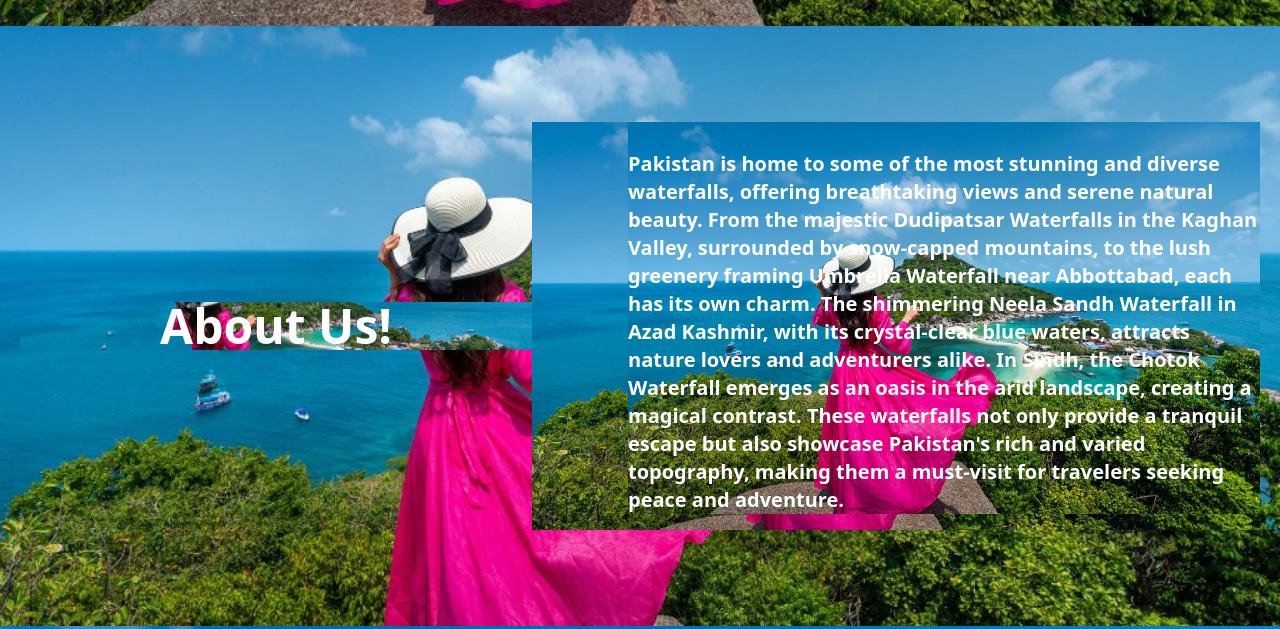
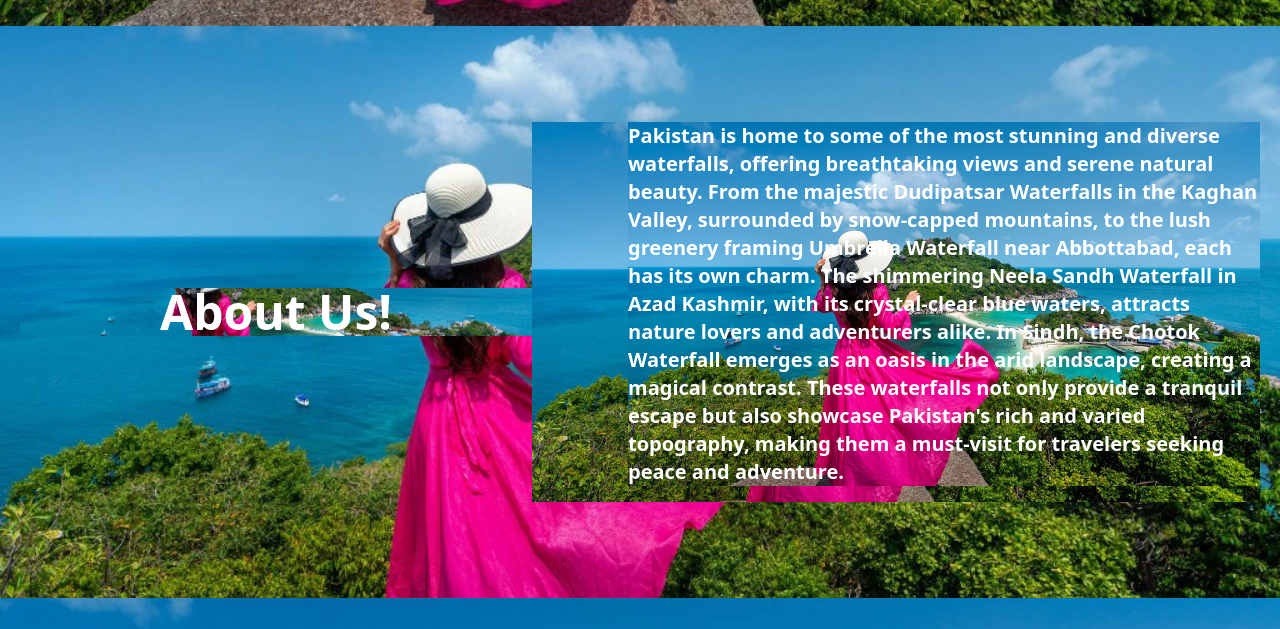
Before and after one commit to faqehanoor/Blog-Website, a Next.js app: page / in a window 1280 px wide. Shown: the part 900-1529 px from the top of the page. Built offline with nearby package versions, Linux system fonts and the light colour scheme.

Commit message:
Update about.tsx

```diff
--- a/src/app/components/about.tsx
+++ b/src/app/components/about.tsx
@@ -6,13 +6,12 @@ const About = () => {
       <section className="text-gray-600 body-font">
         <div className="container mx-auto flex px-5 py-24 md:flex-row flex-col items-center">
           <div className="lg:max-w-lg lg:w-full md:w-1/2 w-5/6 mb-10 md:mb-0">
-            <div className="font-extrabold text-white text-5xl text-center">About Us!</div>
+            <h2 className="font-extrabold text-white text-5xl text-center">About Us!</h2> {/* Changed div to h2 for semantic heading */}
           </div>
           <div className="lg:flex-grow md:w-1/2 lg:pl-24 md:pl-16 flex flex-col md:items-start md:text-left items-center text-center">
-            <h1 className="title-font sm:text-xl text-3xl mb-4 font-bold text-white">
-              <br className="hidden lg:inline-block" />
+            <p className="title-font sm:text-xl text-3xl mb-4 font-bold text-white">
               Pakistan is home to some of the most stunning and diverse waterfalls, offering breathtaking views and serene natural beauty. From the majestic Dudipatsar Waterfalls in the Kaghan Valley, surrounded by snow-capped mountains, to the lush greenery framing Umbrella Waterfall near Abbottabad, each has its own charm. The shimmering Neela Sandh Waterfall in Azad Kashmir, with its crystal-clear blue waters, attracts nature lovers and adventurers alike. In Sindh, the Chotok Waterfall emerges as an oasis in the arid landscape, creating a magical contrast. These waterfalls not only provide a tranquil escape but also showcase Pakistan&apos;s rich and varied topography, making them a must-visit for travelers seeking peace and adventure.
-            </h1>
+            </p>
           </div>
         </div>
       </section>
```
